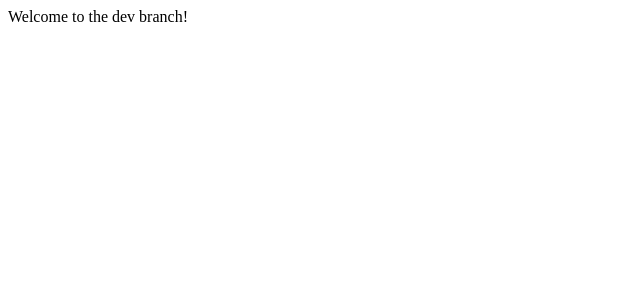
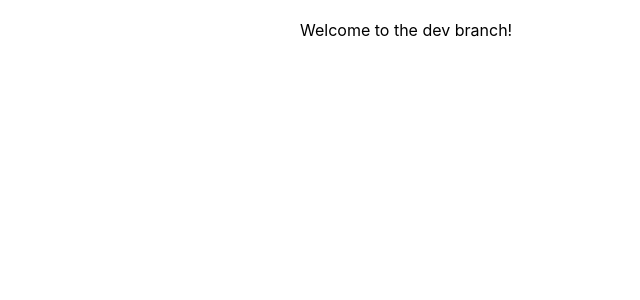
Before and after one commit to andymuniz/tweeter, a Next.js app in the folder frontend/: page / in a window 1280 px wide. Shown: the top 300 px of the page, without its empty margins (0-640 px from the left). Built offline with nearby package versions, Linux system fonts and the light colour scheme.

Commit message:
Added global stylesheet.

```diff
--- /dev/null
+++ b/frontend/pages/_app.tsx
@@ -0,0 +1,5 @@
+import '../styles.css';
+
+export default function MyApp({ Component, pageProps }) {
+    return <Component {...pageProps} />;
+}
--- /dev/null
+++ b/frontend/styles.css
@@ -0,0 +1,14 @@
+/* Global Stylesheet */
+
+/* Normalize.css */
+/* TODO */
+
+/* My Styles */
+/* TODO */
+body {
+    font-family: 'SF Pro Text', 'SF Pro Icons', 'Helvetica Neue', 'Helvetica',
+      'Arial', sans-serif;
+    padding: 20px 20px 60px;
+    max-width: 680px;
+    margin: 0 auto;
+  }
```
Also changed, not shown: frontend/pages/api/hello.tsx (renamed from frontend/pages/api/hello.js).
